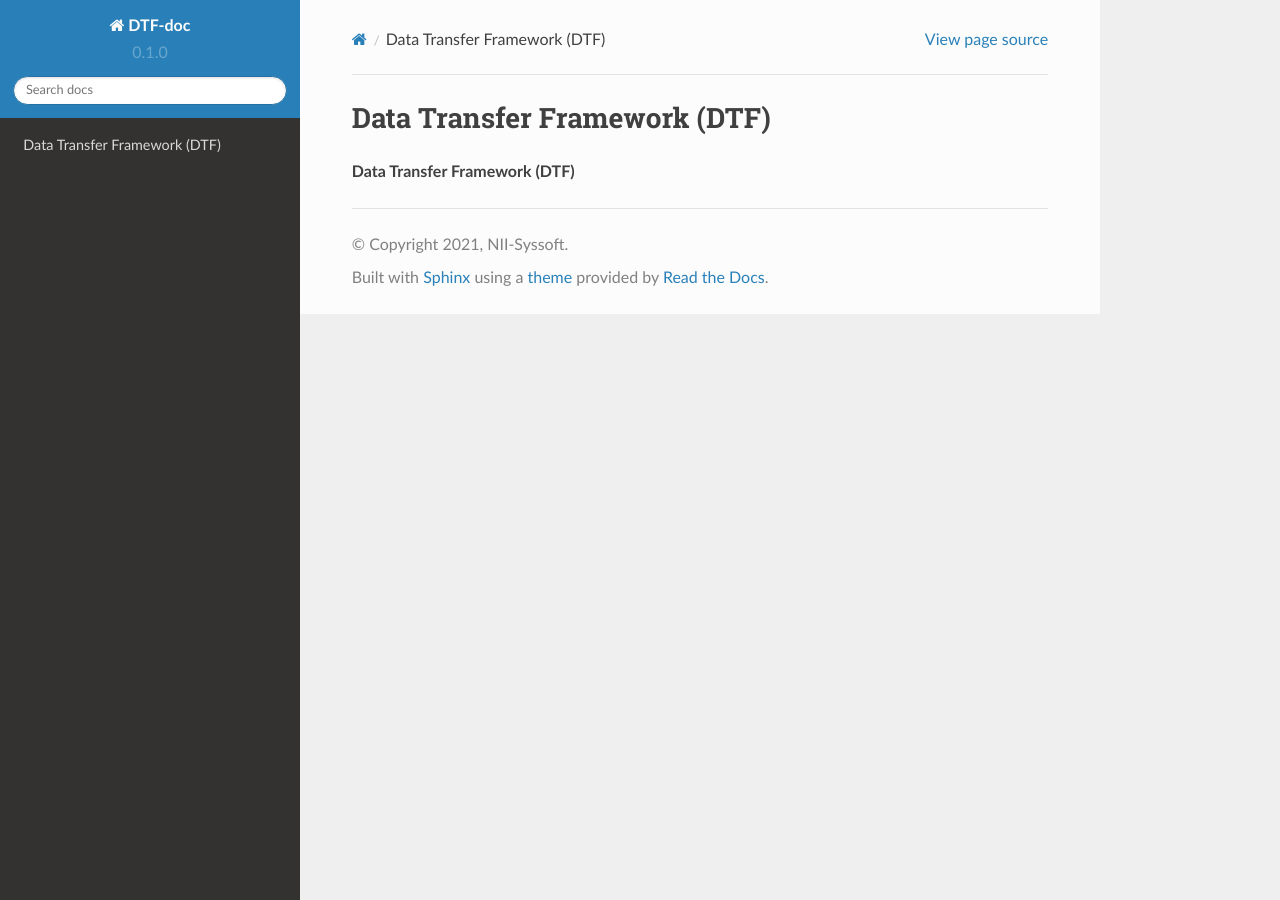
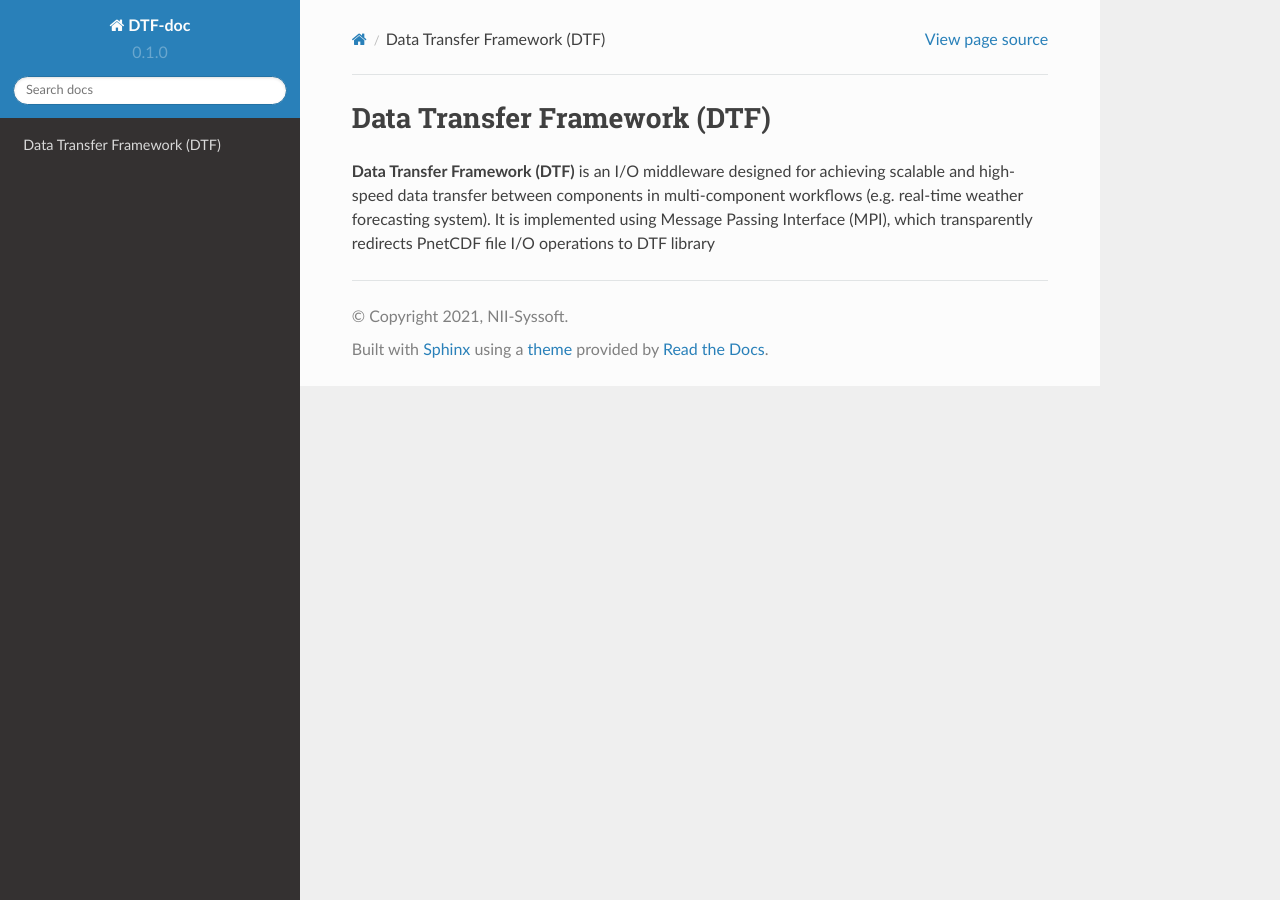
Before and after one commit to yjie2366/dtf-docs, a Sphinx documentation site: the page built from docs/source/index.rst, in a window 1280 px wide. Built offline with Sphinx 7.4.7 and the Read the Docs theme 2.0.0, drawn with Linux system fonts in a browser that asks for light colours.

Commit message:
Update index.rst

```diff
--- a/docs/source/index.rst
+++ b/docs/source/index.rst
@@ -1,4 +1,6 @@
+===================================
 Data Transfer Framework (DTF)
 ===================================
 
-**Data Transfer Framework (DTF)**
+**Data Transfer Framework (DTF)** is an I/O middleware designed for achieving scalable and high-speed data transfer between components in multi-component workflows (e.g. real-time weather forecasting system).
+It is implemented using Message Passing Interface (MPI), which transparently redirects PnetCDF file I/O operations to DTF library
```
